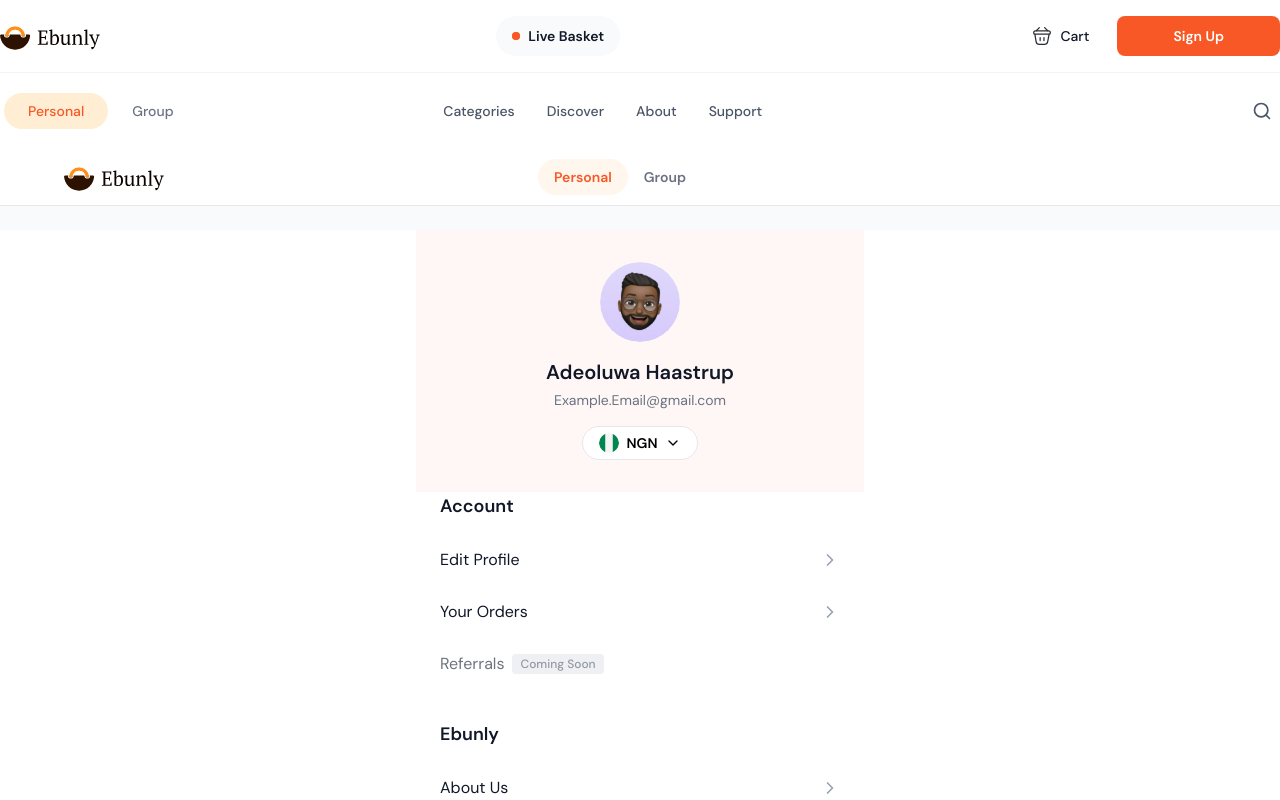
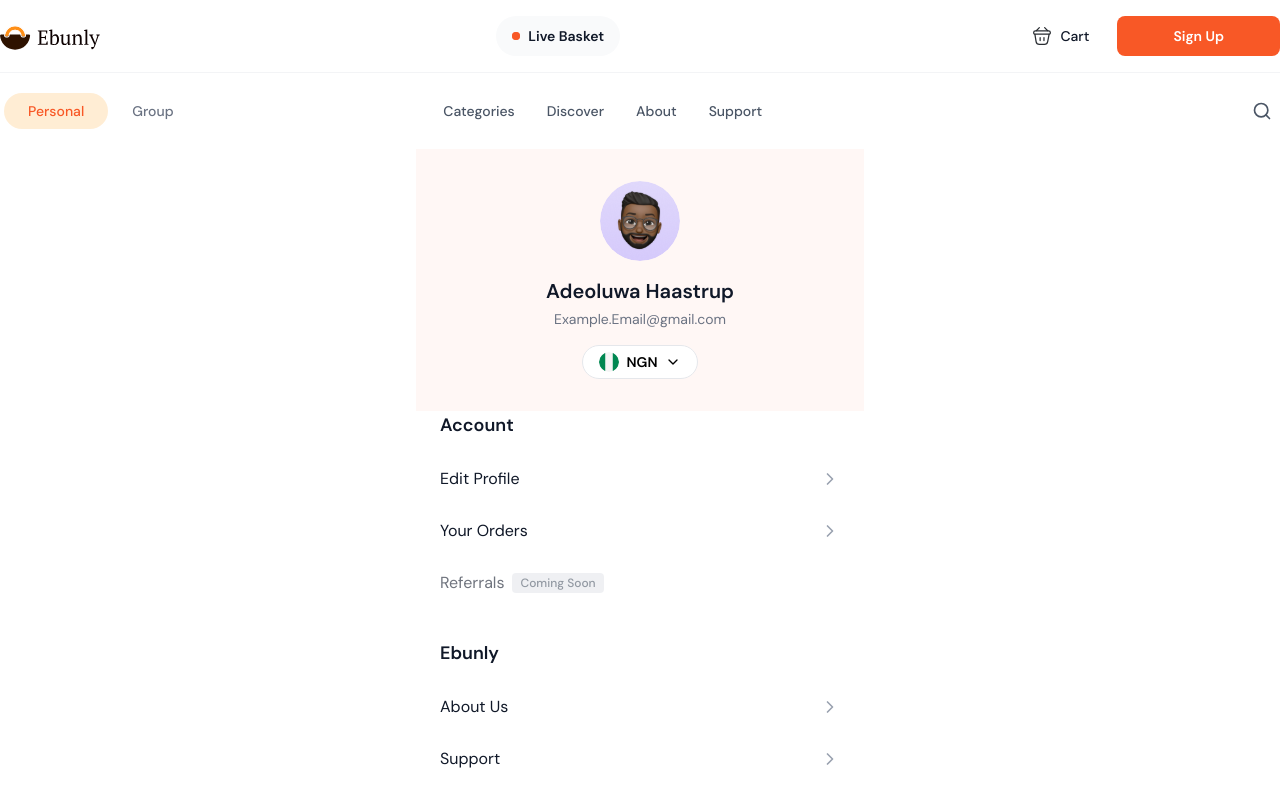
Before and after one commit to ProductDevTeam/ebunly-frontend, a Next.js app: page /profile in a window 1280 px wide. Shown: the top 800 px of the page. Built offline with nearby package versions, Linux system fonts and the light colour scheme; a web font is replaced by a local one.

Commit message:
"removed header in other pages as well other changes"

```diff
--- a/app/(dashboard)/inner.jsx
+++ b/app/(dashboard)/inner.jsx
@@ -27,7 +27,7 @@ export default function DashboardShellInner({ children }) {
   };
 
   return (
-    <div className="h-screen w-full bg-gray-50 flex flex-col overflow-hidden font-sans">
+    <div className=" w-full bg-gray-50 flex flex-col overflow-hidden font-sans">
       {/* ===== HEADERS ===== */}
       <MobileHeader
         onMenuClick={() => setIsSidebarOpen(true)}
--- a/app/inner.jsx
+++ b/app/inner.jsx
@@ -11,7 +11,7 @@ export default function PageShell({ children }) {
   const [tab, setTab] = useState("personal");
 
   return (
-    <div className="w-full min-h-screen bg-gray-50 relative font-sans">
+    <div className="w-full  bg-gray-50 relative font-sans">
       {/* ===== Headers ===== */}
       {/* Mobile Header: visible only on mobile */}
       <TopHeader />
--- a/components/shared/dashboard/desktop-header.jsx
+++ b/components/shared/dashboard/desktop-header.jsx
@@ -9,7 +9,7 @@ const TABS = [
 
 export default function DesktopHeader({ value = "personal", onChange }) {
   return (
-    <header className="hidden lg:block w-full border-b border-gray-200 bg-white mb-6">
+    <header className="hidden lg:hidden w-full border-b border-gray-200 bg-white mb-6">
       <div className="mx-auto max-w-7xl flex h-14 items-center px-16">
         {/* Left: Logo */}
         <div className="flex items-center">
```
